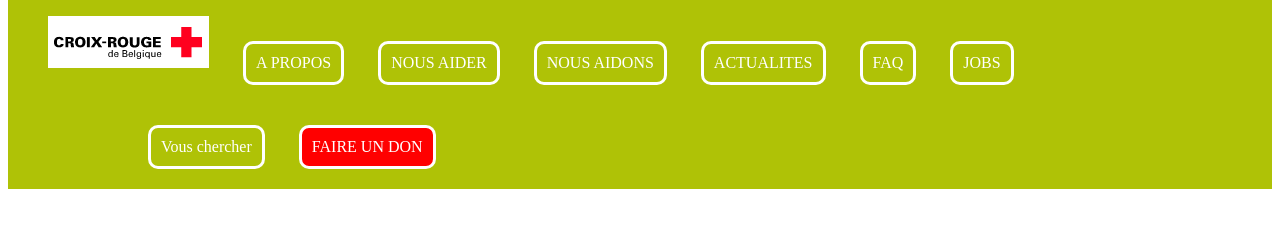
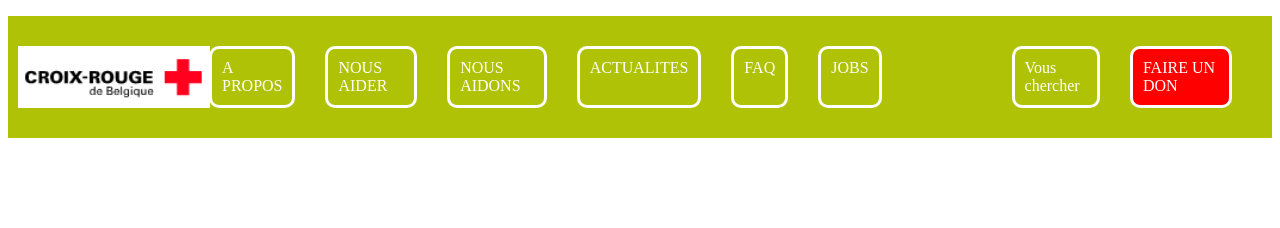
Before and after one commit to osimers1/one-pager, a plain HTML site: page index.html in a window 1280 px wide. Drawn offline with Linux system fonts and the light colour scheme.

Commit message:
ecriture

```diff
--- a/index.html
+++ b/index.html
@@ -2,7 +2,6 @@
 <html lang="en">
 <head>
     <meta charset="UTF-8">
-    <meta name="viewport" content="width=device-width, initial-scale=1.0">
     <link rel="stylesheet" href="style.css">
     <title>Site caritatif</title>
 </head>
--- a/style.css
+++ b/style.css
@@ -1,13 +1,17 @@
 header{
     background-color: rgb(175, 194, 6);
-    margin-top: -20px;
 }
 li{
-    display: inline-block;
     margin-top: 20px;
     color: white;
     margin-bottom: 20px;
     margin-right: 30px;
+    display: flex;
+}
+ul{
+    display: flex;
+    flex-direction: row;
+    padding: 10px;
 }
 li:not(:first-child){
     border: 3px solid white;
```
